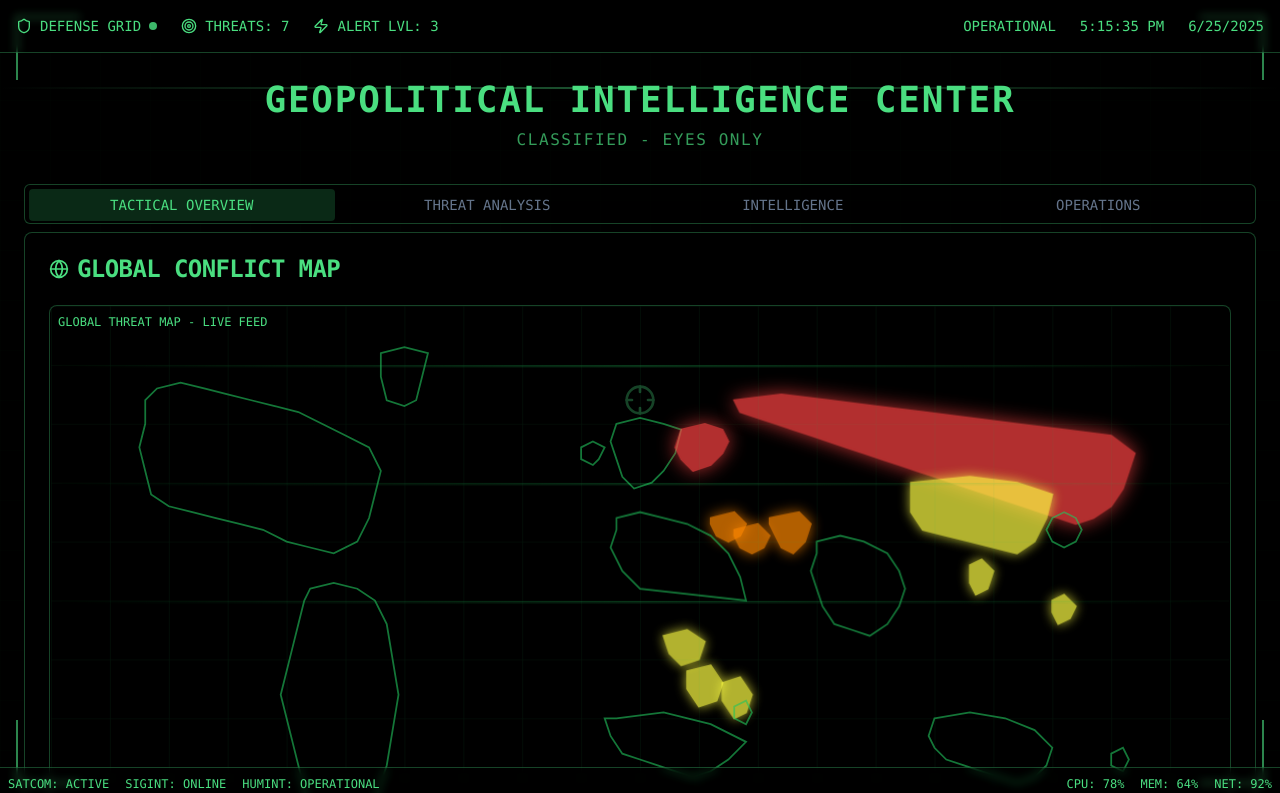
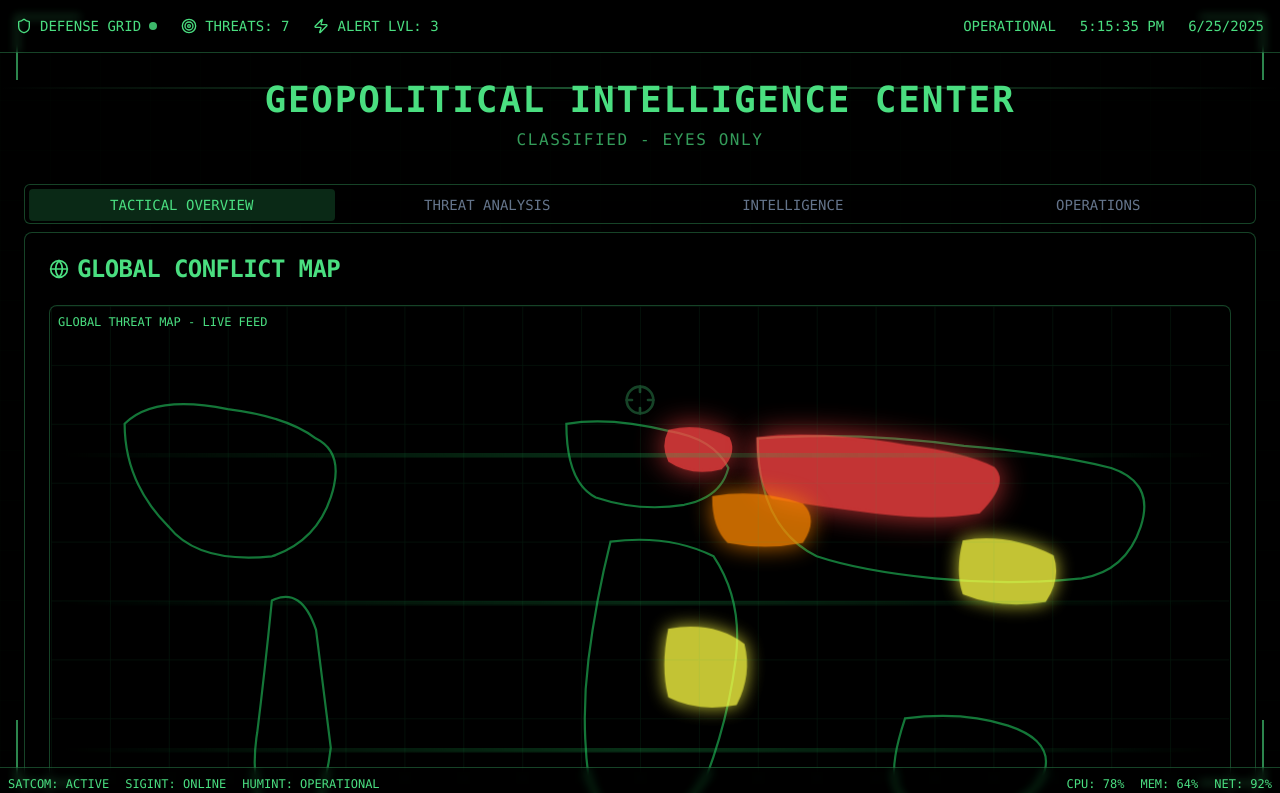
Before and after one commit to harshil-ko/global-foresight-ai-watch, a React (Vite) app: page / in a window 1280 px wide. Shown: the top 793 px of the page. Built offline with nearby package versions, Linux system fonts and the light colour scheme.

Commit message:
Fix: Global map rendering issues
Addresses the user's feedback regarding the global map's incorrect rendering.

```diff
--- a/src/components/GlobalMap.tsx
+++ b/src/components/GlobalMap.tsx
@@ -7,7 +7,7 @@ const conflictZones = [
     id: 'ukraine-russia',
     name: 'RUSSIA-UKRAINE CONFLICT',
     location: 'EASTERN EUROPE',
-    x: 55, // Percentage position on map
+    x: 55,
     y: 25,
     status: 'active' as const,
     severity: 'critical' as const,
@@ -91,17 +91,11 @@ const getConflictColor = (severity: string) => {
   }
 };
 
-const getConflictByCountry = (countryName: string) => {
-  return conflictZones.find(conflict =>
-    conflict.countries.includes(countryName.toLowerCase())
-  );
-};
-
 export const GlobalMap: React.FC = () => {
   const [selectedConflict, setSelectedConflict] = useState<typeof conflictZones[0] | null>(null);
   const [isDialogOpen, setIsDialogOpen] = useState(false);
 
-  const handleCountryClick = (conflict: typeof conflictZones[0]) => {
+  const handleConflictClick = (conflict: typeof conflictZones[0]) => {
     setSelectedConflict(conflict);
     setIsDialogOpen(true);
   };
@@ -109,170 +103,99 @@ export const GlobalMap: React.FC = () => {
   return (
     <>
       <div className="relative w-full aspect-[2/1] bg-black/60 border border-green-400/30 rounded-lg overflow-hidden">
-        {/* World map outline using accurate SVG */}
         <svg
           className="absolute inset-0 w-full h-full"
-          viewBox="0 0 1000 500"
+          viewBox="0 0 800 400"
           preserveAspectRatio="xMidYMid meet"
         >
-          {/* World map accurate outline with country-specific conflict shading */}
-          <g strokeWidth="1.5">
+          {/* World Map Base - Simplified but recognizable continents */}
+          <g fill="none" stroke="rgba(34, 197, 94, 0.6)" strokeWidth="1.5">
+
             {/* North America */}
-            <path d="M80 80 L90 70 L110 65 L130 70 L150 75 L170 80 L190 85 L210 90 L230 100 L250 110 L270 120 L280 140 L275 160 L270 180 L260 200 L240 210 L220 205 L200 200 L180 190 L160 185 L140 180 L120 175 L100 170 L85 160 L80 140 L75 120 L80 100 Z"
-              fill="none" stroke="rgba(34, 197, 94, 0.6)" />
-
-            {/* Greenland */}
-            <path d="M280 40 L300 35 L320 40 L315 60 L310 80 L300 85 L285 80 L280 60 Z"
-              fill="none" stroke="rgba(34, 197, 94, 0.6)" />
+            <path d="M50 80 Q70 60 120 70 Q160 75 180 90 Q200 100 190 130 Q180 160 150 170 Q100 175 80 150 Q50 120 50 80 Z" />
 
             {/* South America */}
-            <path d="M220 240 L240 235 L260 240 L275 250 L285 270 L290 300 L295 330 L290 360 L285 390 L275 420 L260 440 L245 445 L230 440 L220 430 L215 410 L210 390 L205 370 L200 350 L195 330 L200 310 L205 290 L210 270 L215 250 Z"
-              fill="none" stroke="rgba(34, 197, 94, 0.6)" />
+            <path d="M150 200 Q170 190 180 220 Q185 260 190 300 Q185 340 170 360 Q155 365 145 350 Q135 320 140 290 Q145 250 150 200 Z" />
 
-            {/* Europe (with Ukraine highlighted) */}
+            {/* Europe (Base) */}
+            <path d="M350 80 Q380 75 420 85 Q450 90 460 110 Q455 130 430 135 Q400 140 370 130 Q350 120 350 80 Z" />
+
+            {/* Africa */}
+            <path d="M380 160 Q420 155 450 170 Q470 200 465 240 Q460 280 445 320 Q425 350 400 355 Q375 350 365 320 Q360 280 365 240 Q370 200 380 160 Z" />
+
+            {/* Asia Base */}
+            <path d="M480 90 Q550 85 620 95 Q680 100 720 110 Q750 120 740 150 Q730 180 700 185 Q650 190 600 185 Q550 180 520 170 Q480 150 480 90 Z" />
+
+            {/* Australia */}
+            <path d="M580 280 Q620 275 650 285 Q680 295 675 315 Q670 335 640 340 Q610 345 580 335 Q565 325 580 280 Z" />
+
+          </g>
+
+          {/* Conflict Zones with Clear Highlighting */}
           <g>
-              {/* Western Europe */}
-              <path d="M480 100 L500 95 L520 100 L535 105 L530 125 L520 140 L510 150 L495 155 L485 145 L480 130 L475 115 Z"
-                fill="none" stroke="rgba(34, 197, 94, 0.6)" />
-
-              {/* Ukraine - Critical conflict */}
-              <path d="M535 105 L555 100 L570 105 L575 115 L570 125 L560 135 L545 140 L535 130 L530 120 L535 105 Z"
+            {/* Ukraine - Critical */}
+            <path
+              d="M420 85 Q440 80 460 90 Q465 100 455 110 Q435 115 420 105 Q415 95 420 85 Z"
               fill={getConflictColor('critical')}
               stroke={getConflictColor('critical')}
-                className="animate-pulse cursor-pointer opacity-80 hover:opacity-100"
-                onClick={() => handleCountryClick(conflictZones[0])}
-                style={{ filter: `drop-shadow(0 0 8px ${getConflictColor('critical')})` }} />
-            </g>
+              strokeWidth="2"
+              className="animate-pulse cursor-pointer opacity-90 hover:opacity-100"
+              onClick={() => handleConflictClick(conflictZones[0])}
+              style={{ filter: `drop-shadow(0 0 10px ${getConflictColor('critical')})` }}
+            />
 
-            {/* Russia - Critical conflict */}
-            <path d="M580 80 L620 75 L660 80 L700 85 L740 90 L780 95 L820 100 L860 105 L900 110 L920 125 L915 140 L910 155 L900 170 L885 180 L870 185 L855 180 L840 175 L825 170 L810 165 L795 160 L780 155 L765 150 L750 145 L735 140 L720 135 L705 130 L690 125 L675 120 L660 115 L645 110 L630 105 L615 100 L600 95 L585 90 Z"
+            {/* Russia - Critical */}
+            <path
+              d="M480 90 Q520 85 580 95 Q620 100 640 110 Q650 120 630 140 Q600 145 560 140 Q520 135 490 130 Q480 120 480 90 Z"
               fill={getConflictColor('critical')}
               stroke={getConflictColor('critical')}
-              className="animate-pulse cursor-pointer opacity-80 hover:opacity-100"
-              onClick={() => handleCountryClick(conflictZones[0])}
-              style={{ filter: `drop-shadow(0 0 8px ${getConflictColor('critical')})` }} />
+              strokeWidth="2"
+              className="animate-pulse cursor-pointer opacity-90 hover:opacity-100"
+              onClick={() => handleConflictClick(conflictZones[0])}
+              style={{ filter: `drop-shadow(0 0 10px ${getConflictColor('critical')})` }}
+            />
 
-            {/* Middle East region - High threat */}
-            <g>
-              {/* Syria */}
-              <path d="M560 180 L580 175 L590 185 L585 195 L575 200 L565 195 L560 185 Z"
+            {/* Middle East - High */}
+            <path
+              d="M450 130 Q480 125 510 135 Q520 145 510 160 Q485 165 460 160 Q450 150 450 130 Z"
               fill={getConflictColor('high')}
               stroke={getConflictColor('high')}
-                className="animate-pulse cursor-pointer opacity-80 hover:opacity-100"
-                onClick={() => handleCountryClick(conflictZones[1])}
-                style={{ filter: `drop-shadow(0 0 6px ${getConflictColor('high')})` }} />
+              strokeWidth="2"
+              className="animate-pulse cursor-pointer opacity-90 hover:opacity-100"
+              onClick={() => handleConflictClick(conflictZones[1])}
+              style={{ filter: `drop-shadow(0 0 8px ${getConflictColor('high')})` }}
+            />
 
-              {/* Iraq */}
-              <path d="M580 190 L600 185 L610 195 L605 205 L595 210 L585 205 L580 195 Z"
-                fill={getConflictColor('high')}
-                stroke={getConflictColor('high')}
-                className="animate-pulse cursor-pointer opacity-80 hover:opacity-100"
-                onClick={() => handleCountryClick(conflictZones[1])}
-                style={{ filter: `drop-shadow(0 0 6px ${getConflictColor('high')})` }} />
-
-              {/* Iran */}
-              <path d="M610 180 L635 175 L645 185 L640 200 L630 210 L620 205 L615 195 L610 185 Z"
-                fill={getConflictColor('high')}
-                stroke={getConflictColor('high')}
-                className="animate-pulse cursor-pointer opacity-80 hover:opacity-100"
-                onClick={() => handleCountryClick(conflictZones[1])}
-                style={{ filter: `drop-shadow(0 0 6px ${getConflictColor('high')})` }} />
-            </g>
-
-            {/* India */}
-            <path d="M650 200 L670 195 L690 200 L710 210 L720 225 L725 240 L720 255 L710 270 L695 280 L680 275 L665 270 L655 255 L650 240 L645 225 L650 210 Z"
-              fill="none" stroke="rgba(34, 197, 94, 0.6)" />
-
-            {/* Southeast Asia with conflict zones */}
-            <g>
-              {/* China - Medium threat */}
-              <path d="M730 150 L780 145 L820 150 L850 160 L845 180 L835 200 L820 210 L800 205 L780 200 L760 195 L740 190 L730 175 Z"
+            {/* South China Sea - Medium */}
+            <path
+              d="M620 160 Q650 155 680 170 Q685 185 675 200 Q645 205 620 195 Q615 180 620 160 Z"
               fill={getConflictColor('medium')}
               stroke={getConflictColor('medium')}
-                className="animate-pulse cursor-pointer opacity-80 hover:opacity-100"
-                onClick={() => handleCountryClick(conflictZones[2])}
-                style={{ filter: `drop-shadow(0 0 5px ${getConflictColor('medium')})` }} />
+              strokeWidth="2"
+              className="animate-pulse cursor-pointer opacity-90 hover:opacity-100"
+              onClick={() => handleConflictClick(conflictZones[2])}
+              style={{ filter: `drop-shadow(0 0 6px ${getConflictColor('medium')})` }}
+            />
 
-              {/* Philippines - Medium threat */}
-              <path d="M850 250 L860 245 L870 255 L865 265 L855 270 L850 260 Z"
+            {/* Africa Conflicts - Medium */}
+            <path
+              d="M420 220 Q450 215 470 230 Q475 250 465 270 Q440 275 420 265 Q415 245 420 220 Z"
               fill={getConflictColor('medium')}
               stroke={getConflictColor('medium')}
-                className="animate-pulse cursor-pointer opacity-80 hover:opacity-100"
-                onClick={() => handleCountryClick(conflictZones[2])}
-                style={{ filter: `drop-shadow(0 0 5px ${getConflictColor('medium')})` }} />
-
-              {/* Vietnam - Medium threat */}
-              <path d="M780 220 L790 215 L800 225 L795 240 L785 245 L780 235 Z"
-                fill={getConflictColor('medium')}
-                stroke={getConflictColor('medium')}
-                className="animate-pulse cursor-pointer opacity-80 hover:opacity-100"
-                onClick={() => handleCountryClick(conflictZones[2])}
-                style={{ filter: `drop-shadow(0 0 5px ${getConflictColor('medium')})` }} />
+              strokeWidth="2"
+              className="animate-pulse cursor-pointer opacity-90 hover:opacity-100"
+              onClick={() => handleConflictClick(conflictZones[3])}
+              style={{ filter: `drop-shadow(0 0 6px ${getConflictColor('medium')})` }}
+            />
           </g>
-
-            {/* Africa with conflict zones */}
-            <g>
-              {/* Non-conflict African countries */}
-              <path d="M480 180 L500 175 L520 180 L540 185 L560 195 L575 210 L585 230 L590 250 L500 240 L485 225 L475 205 L480 190 Z"
-                fill="none" stroke="rgba(34, 197, 94, 0.6)" />
-
-              {/* Sudan - Medium conflict */}
-              <path d="M520 280 L540 275 L555 285 L550 300 L535 305 L525 295 Z"
-                fill={getConflictColor('medium')}
-                stroke={getConflictColor('medium')}
-                className="animate-pulse cursor-pointer opacity-80 hover:opacity-100"
-                onClick={() => handleCountryClick(conflictZones[3])}
-                style={{ filter: `drop-shadow(0 0 5px ${getConflictColor('medium')})` }} />
-
-              {/* Ethiopia - Medium conflict */}
-              <path d="M540 310 L560 305 L570 320 L565 335 L550 340 L540 325 Z"
-                fill={getConflictColor('medium')}
-                stroke={getConflictColor('medium')}
-                className="animate-pulse cursor-pointer opacity-80 hover:opacity-100"
-                onClick={() => handleCountryClick(conflictZones[3])}
-                style={{ filter: `drop-shadow(0 0 5px ${getConflictColor('medium')})` }} />
-
-              {/* Somalia - Medium conflict */}
-              <path d="M570 320 L585 315 L595 330 L590 345 L580 350 L570 335 Z"
-                fill={getConflictColor('medium')}
-                stroke={getConflictColor('medium')}
-                className="animate-pulse cursor-pointer opacity-80 hover:opacity-100"
-                onClick={() => handleCountryClick(conflictZones[3])}
-                style={{ filter: `drop-shadow(0 0 5px ${getConflictColor('medium')})` }} />
-
-              {/* Rest of Africa */}
-              <path d="M480 350 L520 345 L560 355 L590 370 L575 385 L560 395 L545 400 L530 395 L515 390 L500 385 L485 380 L475 365 L470 350 Z"
-                fill="none" stroke="rgba(34, 197, 94, 0.6)" />
-            </g>
-
-            {/* Australia */}
-            <path d="M750 350 L780 345 L810 350 L835 360 L850 375 L845 390 L835 400 L820 405 L805 400 L790 395 L775 390 L760 385 L750 375 L745 365 Z"
-              fill="none" stroke="rgba(34, 197, 94, 0.6)" />
-
-            {/* Japan */}
-            <path d="M850 180 L860 175 L870 180 L875 190 L870 200 L860 205 L850 200 L845 190 Z"
-              fill="none" stroke="rgba(34, 197, 94, 0.6)" />
-
-            {/* UK and Ireland */}
-            <path d="M450 120 L460 115 L470 120 L465 130 L460 135 L450 130 Z"
-              fill="none" stroke="rgba(34, 197, 94, 0.6)" />
-
-            {/* Madagascar */}
-            <path d="M580 340 L590 335 L595 345 L590 355 L580 350 Z"
-              fill="none" stroke="rgba(34, 197, 94, 0.6)" />
-
-            {/* New Zealand */}
-            <path d="M900 380 L910 375 L915 385 L910 395 L900 390 Z"
-              fill="none" stroke="rgba(34, 197, 94, 0.6)" />
 
           {/* Grid overlay */}
           <defs>
-              <pattern id="grid" width="50" height="50" patternUnits="userSpaceOnUse">
-                <path d="M 50 0 L 0 0 0 50" fill="none" stroke="rgba(34, 197, 94, 0.1)" strokeWidth="1"/>
+            <pattern id="grid" width="40" height="40" patternUnits="userSpaceOnUse">
+              <path d="M 40 0 L 0 0 0 40" fill="none" stroke="rgba(34, 197, 94, 0.1)" strokeWidth="1"/>
             </pattern>
           </defs>
           <rect width="100%" height="100%" fill="url(#grid)" />
-          </g>
 
           {/* Scanning lines effect */}
           <defs>
@@ -282,25 +205,26 @@ export const GlobalMap: React.FC = () => {
               <stop offset="100%" stopColor="rgba(34, 197, 94, 0)" />
             </linearGradient>
           </defs>
+
           <rect
             width="100%"
-            height="2"
-            y="50"
+            height="3"
+            y="100"
             fill="url(#scanGradient)"
             className="animate-pulse"
           />
           <rect
             width="100%"
-            height="2"
-            y="150"
+            height="3"
+            y="200"
             fill="url(#scanGradient)"
             className="animate-pulse"
             style={{ animationDelay: '1s' }}
           />
           <rect
             width="100%"
-            height="2"
-            y="250"
+            height="3"
+            y="300"
             fill="url(#scanGradient)"
             className="animate-pulse"
             style={{ animationDelay: '2s' }}
@@ -315,15 +239,15 @@ export const GlobalMap: React.FC = () => {
         {/* Legend */}
         <div className="absolute bottom-2 right-2 text-xs text-green-400 font-mono space-y-1">
           <div className="flex items-center gap-2">
-            <div className="w-2 h-2 bg-red-500 rounded-full animate-pulse"></div>
+            <div className="w-3 h-3 bg-red-500 rounded-sm animate-pulse"></div>
             <span>CRITICAL</span>
           </div>
           <div className="flex items-center gap-2">
-            <div className="w-2 h-2 bg-orange-500 rounded-full animate-pulse"></div>
+            <div className="w-3 h-3 bg-orange-500 rounded-sm animate-pulse"></div>
             <span>HIGH</span>
           </div>
           <div className="flex items-center gap-2">
-            <div className="w-2 h-2 bg-yellow-500 rounded-full animate-pulse"></div>
+            <div className="w-3 h-3 bg-yellow-500 rounded-sm animate-pulse"></div>
             <span>MEDIUM</span>
           </div>
         </div>
```
Lines whose indentation alone changed are shown as unchanged.
